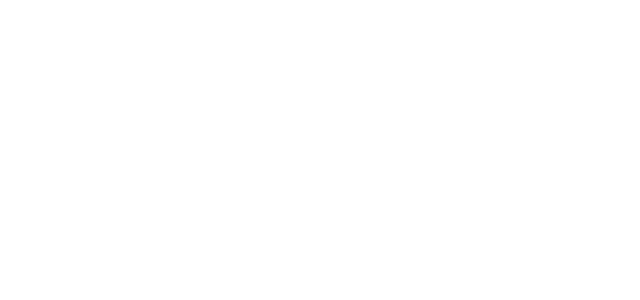
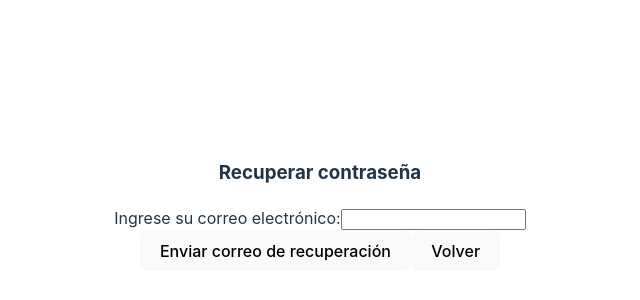
Before and after one commit to Nahue430/ServiTurnos, a React app: page /reset-password in a window 1280 px wide. Before the commit this address had no page. Shown: the part 194-494 px from the top of the page, without its empty margins (320-960 px from the left). Built offline with nearby package versions, Linux system fonts and the light colour scheme; the HTML template or start-up script is replaced by a standard one.

Commit message:
password recovery creation

```diff
--- a/src/components/login/Login.jsx
+++ b/src/components/login/Login.jsx
@@ -4,9 +4,15 @@ import { useNavigate } from 'react-router-dom';
 
 const Login = () => {
     const navigate = useNavigate();
+
     const handleBack = () => {
         navigate('/');
     };
+
+    const handleForgotPassword = () => {
+        navigate('/reset-password');
+    };
+
     return (
         <>
             <Form.Group className="mb-3">
@@ -18,9 +24,20 @@ const Login = () => {
 
             <Button variant="primary">Ingresar</Button>{' '}
 
-      <button onClick={handleBack}>Volver</button>
+            <Button type="button" variant="secondary" onClick={handleBack} className="ms-2">
+                Volver
+            </Button>
+
+            <div className="mt-3">
+                {/* Frase "¿Olvidó su contraseña?" con funcionalidad */}
+                <span
+                    style={{ color: 'blue', cursor: 'pointer', textDecoration: 'underline' }}
+                    onClick={handleForgotPassword}
+                >
+                    ¿Olvidó su contraseña?
+                </span>
+            </div>
         </>
-
     );
 };
 
--- a/src/components/register/Register.jsx
+++ b/src/components/register/Register.jsx
@@ -1,5 +1,6 @@
 import React, { useState } from 'react';
 import { useNavigate } from 'react-router-dom';
+import { Button } from 'react-bootstrap';
 
 const Register = () => {
   const [username, setUsername] = useState('');
@@ -99,7 +100,9 @@ const Register = () => {
 
         <button type="submit">Registrarse</button>
       </form>
-      <button onClick={handleBack}>Volver</button>
+      <Button type="button" variant="secondary" onClick={handleBack} className="ms-2">
+                Volver
+            </Button>
     </div>
   );
 };
--- /dev/null
+++ b/src/components/resetPassword/ResetPassword.jsx
@@ -0,0 +1,48 @@
+import React, { useState } from 'react';
+import { Form, Button } from 'react-bootstrap';
+import { useNavigate } from 'react-router-dom';
+
+const ResetPassword = () => {
+    const navigate = useNavigate();
+
+    const handleBack = () => {
+        navigate('/Login');
+    };
+
+    const [email, setEmail] = useState('');
+
+    const handleSubmit = (e) => {
+        e.preventDefault();
+
+        // Aquí iría la lógica para enviar el mail de recuperación o consultar si esto se hace en el backend
+
+        console.log(`Se envió un correo a: ${email}`);
+    };
+
+    return (
+        <Form onSubmit={handleSubmit}>
+            <h3>Recuperar contraseña</h3>
+            <Form.Group className="mb-3">
+                <Form.Label htmlFor="email">Ingrese su correo electrónico:</Form.Label>
+                <Form.Control
+                    type="email"
+                    id="email"
+                    value={email}
+                    onChange={(e) => setEmail(e.target.value)}
+                    required
+                />
+            </Form.Group>
+
+            <Button variant="primary" type="submit">
+                Enviar correo de recuperación
+            </Button>
+
+
+            <Button type="button" variant="secondary" onClick={handleBack} className="ms-2">
+                Volver
+            </Button>
+        </Form>
+    );
+};
+
+export default ResetPassword;
--- a/src/components/routes/Routes.jsx
+++ b/src/components/routes/Routes.jsx
@@ -2,6 +2,7 @@ import { BrowserRouter as Router, Routes, Route } from 'react-router-dom';
 import WelcomePage from '../welcomePage/WelcomePage';
 import Register from '../register/Register';
 import Login from '../login/Login';
+import ResetPassword from '../resetPassword/ResetPassword';
 
 const RoutesComponent = () => {
   return (
@@ -10,6 +11,7 @@ const RoutesComponent = () => {
         <Route path="/" element={<WelcomePage />} />
         <Route path="/register" element={<Register />} />
         <Route path="/login" element={<Login />} />
+        <Route path="/reset-password" element={<ResetPassword />} />
       </Routes>
     </Router>
   );
```
Also changed, not shown: 1 other file (tests, documents, lock files or other folders). Lines whose indentation alone changed are shown as unchanged.
